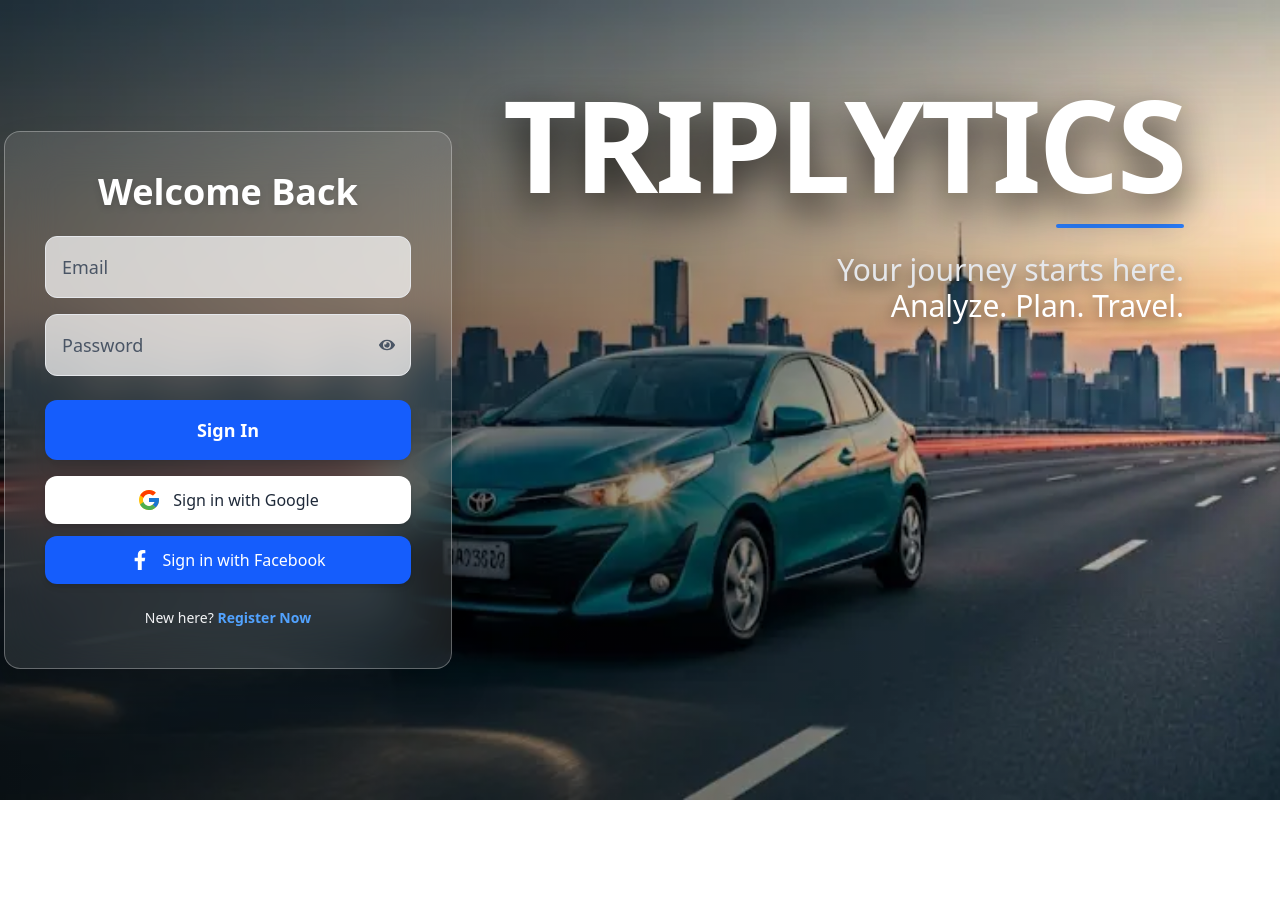
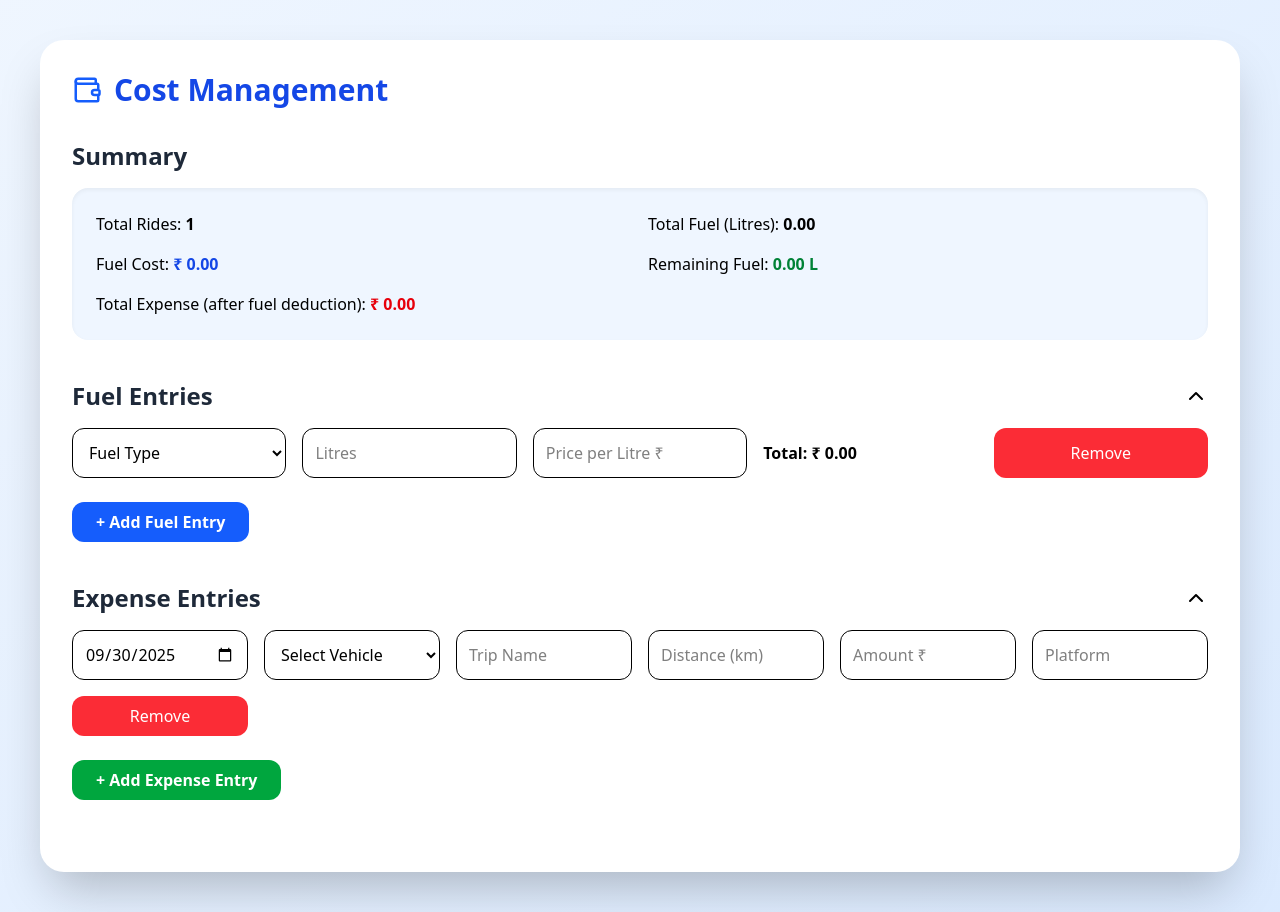
Before and after one commit to sagardhondge/Triplytics, a React app in the folder frontend/: page /costs in a window 1280 px wide. Before the commit this address led to /login. Before the commit the page ends 800 px from the top, so only its background shows below. Built offline with nearby package versions, Linux system fonts and the light colour scheme; sample sign-in values are in the browser's storage; the HTML template or start-up script is replaced by a standard one.

Commit message:
updated frontend

```diff
--- a/frontend/src/components/ProtectedRoute.jsx
+++ b/frontend/src/components/ProtectedRoute.jsx
@@ -2,8 +2,11 @@ import { Navigate } from "react-router-dom";
 import { useAuth } from "../context/AuthContext";
 
 const ProtectedRoute = ({ children }) => {
-  const { user } = useAuth();
+  const { user, loading } = useAuth();
+
+  if (loading) return null; // or a spinner while loading
   if (!user) return <Navigate to="/login" replace />;
+
   return children;
 };
 
--- a/frontend/src/pages/Costs.jsx
+++ b/frontend/src/pages/Costs.jsx
@@ -1,72 +1,101 @@
+// src/pages/Costs.jsx
 import React, { useState } from "react";
-import { PlusCircle, Calculator, Wallet } from "lucide-react";
+import { Wallet, ChevronDown, ChevronUp } from "lucide-react";
 
-const CostDetails = () => {
-  const [quickEntry, setQuickEntry] = useState({
-    date: "",
-    type: "",
+const Costs = ({ vehicles = [] }) => {
+  // --- State ---
+  const [fuelEntries, setFuelEntries] = useState([
+    { id: Date.now(), type: "", litres: "", pricePerLitre: "" },
+  ]);
+
+  const [expenseEntries, setExpenseEntries] = useState([
+    {
+      id: Date.now(),
+      date: new Date().toISOString().slice(0, 10),
+      vehicle: "",
+      tripName: "",
+      distance: "",
       amount: "",
-    notes: "",
-  });
+      others: "",
+      platform: "",
+    },
+  ]);
 
-  const [detailedEntry, setDetailedEntry] = useState({
-    tripName: "",
-    start: "",
-    end: "",
-    distance: "",
-    fuelCost: "",
-    maintenance: "",
-    others: "",
-  });
+  const [showFuel, setShowFuel] = useState(true);
+  const [showExpense, setShowExpense] = useState(true);
 
-  const [entries, setEntries] = useState([]);
-
-  const handleQuickChange = (e) => {
-    setQuickEntry({ ...quickEntry, [e.target.name]: e.target.value });
+  // --- Fuel Entries ---
+  const handleFuelChange = (id, e) => {
+    setFuelEntries((prev) =>
+      prev.map((f) => (f.id === id ? { ...f, [e.target.name]: e.target.value } : f))
+    );
   };
 
-  const handleDetailedChange = (e) => {
-    setDetailedEntry({ ...detailedEntry, [e.target.name]: e.target.value });
+  const addFuelEntry = () => {
+    setFuelEntries([...fuelEntries, { id: Date.now(), type: "", litres: "", pricePerLitre: "" }]);
   };
 
-  const handleQuickAdd = () => {
-    if (!quickEntry.type || !quickEntry.amount) return;
-    setEntries([
-      ...entries,
-      { ...quickEntry, id: Date.now(), category: "Quick" },
-    ]);
-    setQuickEntry({ date: "", type: "", amount: "", notes: "" });
+  const removeFuelEntry = (id) => {
+    setFuelEntries(fuelEntries.filter((f) => f.id !== id));
   };
 
-  const handleDetailedAdd = () => {
-    const total =
-      Number(detailedEntry.fuelCost || 0) +
-      Number(detailedEntry.maintenance || 0) +
-      Number(detailedEntry.others || 0);
+  // --- Expense Entries ---
+  const handleExpenseChange = (id, e) => {
+    setExpenseEntries((prev) =>
+      prev.map((exp) => (exp.id === id ? { ...exp, [e.target.name]: e.target.value } : exp))
+    );
+  };
 
-    if (!detailedEntry.tripName || !total) return;
-    setEntries([
-      ...entries,
+  const addExpenseEntry = () => {
+    setExpenseEntries([
+      ...expenseEntries,
       {
-        ...detailedEntry,
-        total,
         id: Date.now(),
-        category: "Detailed",
+        date: new Date().toISOString().slice(0, 10),
+        vehicle: "",
+        tripName: "",
+        distance: "",
+        amount: "",
+        others: "",
+        platform: "",
       },
     ]);
-    setDetailedEntry({
-      tripName: "",
-      start: "",
-      end: "",
-      distance: "",
-      fuelCost: "",
-      maintenance: "",
-      others: "",
-    });
   };
 
-  // Calculate summary totals
-  const totalSpent = entries.reduce((acc, e) => acc + (Number(e.amount) || e.total || 0), 0);
+  const removeExpenseEntry = (id) => {
+    setExpenseEntries(expenseEntries.filter((e) => e.id !== id));
+  };
+
+  // --- Calculations ---
+  const totalFuel = fuelEntries.reduce((acc, f) => acc + Number(f.litres || 0), 0);
+  const fuelCost = fuelEntries.reduce(
+    (acc, f) => acc + Number(f.litres || 0) * Number(f.pricePerLitre || 0),
+    0
+  );
+
+  // Calculate remaining fuel based on trips
+  const totalFuelUsed = expenseEntries.reduce((acc, e) => {
+    const vehicle = vehicles.find((v) => v.name === e.vehicle);
+    if (vehicle && e.distance && vehicle.mileage) {
+      return acc + Number(e.distance) / Number(vehicle.mileage);
+    }
+    return acc;
+  }, 0);
+
+  // Total expense after subtracting fuel used cost
+  const totalExpense = expenseEntries.reduce((acc, e) => {
+    const vehicle = vehicles.find((v) => v.name === e.vehicle);
+    let fuelUsed = 0;
+    if (vehicle && e.distance && vehicle.mileage) {
+      fuelUsed = Number(e.distance) / Number(vehicle.mileage);
+    }
+    // Use average fuel price
+    const avgFuelPrice =
+      fuelEntries.reduce((sum, f) => sum + Number(f.litres || 0) * Number(f.pricePerLitre || 0), 0) /
+      (totalFuel || 1);
+    const fuelCostForTrip = fuelUsed * avgFuelPrice;
+    return acc + Number(e.amount || 0) + Number(e.others || 0) - fuelCostForTrip;
+  }, 0);
 
   return (
     <div className="min-h-screen bg-gradient-to-br from-blue-50 to-blue-100 p-6 md:p-10">
@@ -75,148 +104,163 @@ const CostDetails = () => {
           <Wallet className="text-blue-600" size={30} /> Cost Management
         </h1>
 
-        {/* Quick Entry Section */}
+        {/* --- Summary Section --- */}
         <section className="mb-10">
-          <h2 className="text-2xl font-semibold text-gray-800 mb-4 flex items-center gap-2">
-            <PlusCircle className="text-blue-500" /> Quick Entry
-          </h2>
-          <div className="grid md:grid-cols-4 gap-4">
+          <h2 className="text-2xl font-semibold text-gray-800 mb-4">Summary</h2>
+          <div className="bg-blue-50 p-6 rounded-2xl shadow-inner grid md:grid-cols-2 gap-4">
+            <p>Total Rides: <span className="font-bold">{expenseEntries.length}</span></p>
+            <p>Total Fuel (Litres): <span className="font-bold">{totalFuel.toFixed(2)}</span></p>
+            <p>Fuel Cost: <span className="text-blue-700 font-extrabold">₹ {fuelCost.toFixed(2)}</span></p>
+            <p>Remaining Fuel: <span className="text-green-700 font-extrabold">{(totalFuel - totalFuelUsed).toFixed(2)} L</span></p>
+            <p>Total Expense (after fuel deduction): <span className="text-red-600 font-extrabold">₹ {totalExpense.toFixed(2)}</span></p>
+          </div>
+        </section>
+
+        {/* --- Fuel Section --- */}
+        <section className="mb-10">
+          <div
+            className="flex items-center justify-between cursor-pointer mb-4"
+            onClick={() => setShowFuel(!showFuel)}
+          >
+            <h2 className="text-2xl font-semibold text-gray-800">Fuel Entries</h2>
+            {showFuel ? <ChevronUp /> : <ChevronDown />}
+          </div>
+          {showFuel &&
+            fuelEntries.map((f) => (
+              <div key={f.id} className="grid md:grid-cols-5 gap-4 mb-4">
+                <select
+                  name="type"
+                  value={f.type}
+                  onChange={(e) => handleFuelChange(f.id, e)}
+                  className="p-3 border rounded-xl"
+                >
+                  <option value="">Fuel Type</option>
+                  <option value="Petrol">Petrol</option>
+                  <option value="Diesel">Diesel</option>
+                  <option value="CNG">CNG</option>
+                  <option value="Electricity">Electricity</option>
+                </select>
+                <input
+                  type="number"
+                  name="litres"
+                  placeholder="Litres"
+                  value={f.litres}
+                  onChange={(e) => handleFuelChange(f.id, e)}
+                  className="p-3 border rounded-xl"
+                />
+                <input
+                  type="number"
+                  name="pricePerLitre"
+                  placeholder="Price per Litre ₹"
+                  value={f.pricePerLitre}
+                  onChange={(e) => handleFuelChange(f.id, e)}
+                  className="p-3 border rounded-xl"
+                />
+                <p className="flex items-center font-semibold">
+                  Total: ₹ {(Number(f.litres) * Number(f.pricePerLitre) || 0).toFixed(2)}
+                </p>
+                <button
+                  onClick={() => removeFuelEntry(f.id)}
+                  className="bg-red-500 text-white px-4 py-2 rounded-xl hover:bg-red-600 transition-all"
+                >
+                  Remove
+                </button>
+              </div>
+            ))}
+          {showFuel && (
+            <button
+              onClick={addFuelEntry}
+              className="mt-2 bg-blue-600 text-white px-6 py-2 rounded-xl font-semibold hover:bg-blue-700 transition-all"
+            >
+              + Add Fuel Entry
+            </button>
+          )}
+        </section>
+
+        {/* --- Expense Section --- */}
+        <section className="mb-10">
+          <div
+            className="flex items-center justify-between cursor-pointer mb-4"
+            onClick={() => setShowExpense(!showExpense)}
+          >
+            <h2 className="text-2xl font-semibold text-gray-800">Expense Entries</h2>
+            {showExpense ? <ChevronUp /> : <ChevronDown />}
+          </div>
+          {showExpense &&
+            expenseEntries.map((e) => (
+              <div key={e.id} className="grid md:grid-cols-6 gap-4 mb-4">
                 <input
                   type="date"
                   name="date"
-              value={quickEntry.date}
-              onChange={handleQuickChange}
+                  value={e.date}
+                  onChange={(ev) => handleExpenseChange(e.id, ev)}
                   className="p-3 border rounded-xl"
                 />
                 <select
-              name="type"
-              value={quickEntry.type}
-              onChange={handleQuickChange}
+                  name="vehicle"
+                  value={e.vehicle}
+                  onChange={(ev) => handleExpenseChange(e.id, ev)}
                   className="p-3 border rounded-xl"
                 >
-              <option value="">Select Type</option>
-              <option value="Fuel">Fuel</option>
-              <option value="Toll">Toll</option>
-              <option value="Parking">Parking</option>
-              <option value="Maintenance">Maintenance</option>
-              <option value="Other">Other</option>
+                  <option value="">Select Vehicle</option>
+                  {(vehicles || []).map((v) => (
+                    <option key={v.name} value={v.name}>
+                      {v.name}
+                    </option>
+                  ))}
                 </select>
-            <input
-              type="number"
-              name="amount"
-              placeholder="Amount ₹"
-              value={quickEntry.amount}
-              onChange={handleQuickChange}
-              className="p-3 border rounded-xl"
-            />
-            <input
-              type="text"
-              name="notes"
-              placeholder="Notes"
-              value={quickEntry.notes}
-              onChange={handleQuickChange}
-              className="p-3 border rounded-xl"
-            />
-          </div>
-          <button
-            onClick={handleQuickAdd}
-            className="mt-4 bg-blue-600 text-white py-2 px-6 rounded-xl font-semibold hover:bg-blue-700 transition-all"
-          >
-            Add Entry
-          </button>
-        </section>
-
-        {/* Detailed Entry Section */}
-        <section className="mb-10">
-          <h2 className="text-2xl font-semibold text-gray-800 mb-4 flex items-center gap-2">
-            <Calculator className="text-blue-500" /> Detailed Entry
-          </h2>
-          <div className="grid md:grid-cols-3 gap-4">
                 <input
                   type="text"
                   name="tripName"
                   placeholder="Trip Name"
-              value={detailedEntry.tripName}
-              onChange={handleDetailedChange}
-              className="p-3 border rounded-xl"
-            />
-            <input
-              type="text"
-              name="start"
-              placeholder="Start Location"
-              value={detailedEntry.start}
-              onChange={handleDetailedChange}
-              className="p-3 border rounded-xl"
-            />
-            <input
-              type="text"
-              name="end"
-              placeholder="End Location"
-              value={detailedEntry.end}
-              onChange={handleDetailedChange}
+                  value={e.tripName}
+                  onChange={(ev) => handleExpenseChange(e.id, ev)}
                   className="p-3 border rounded-xl"
                 />
                 <input
                   type="number"
                   name="distance"
                   placeholder="Distance (km)"
-              value={detailedEntry.distance}
-              onChange={handleDetailedChange}
+                  value={e.distance}
+                  onChange={(ev) => handleExpenseChange(e.id, ev)}
                   className="p-3 border rounded-xl"
                 />
                 <input
                   type="number"
-              name="fuelCost"
-              placeholder="Fuel Cost ₹"
-              value={detailedEntry.fuelCost}
-              onChange={handleDetailedChange}
+                  name="amount"
+                  placeholder="Amount ₹"
+                  value={e.amount}
+                  onChange={(ev) => handleExpenseChange(e.id, ev)}
                   className="p-3 border rounded-xl"
                 />
                 <input
-              type="number"
-              name="maintenance"
-              placeholder="Maintenance ₹"
-              value={detailedEntry.maintenance}
-              onChange={handleDetailedChange}
+                  type="text"
+                  name="platform"
+                  placeholder="Platform"
+                  value={e.platform}
+                  onChange={(ev) => handleExpenseChange(e.id, ev)}
                   className="p-3 border rounded-xl"
                 />
-            <input
-              type="number"
-              name="others"
-              placeholder="Other Expenses ₹"
-              value={detailedEntry.others}
-              onChange={handleDetailedChange}
-              className="p-3 border rounded-xl"
-            />
+                <button
+                  onClick={() => removeExpenseEntry(e.id)}
+                  className="bg-red-500 text-white px-4 py-2 rounded-xl hover:bg-red-600 transition-all col-span-full md:col-span-1"
+                >
+                  Remove
+                </button>
               </div>
+            ))}
+          {showExpense && (
             <button
-            onClick={handleDetailedAdd}
-            className="mt-4 bg-green-600 text-white py-2 px-6 rounded-xl font-semibold hover:bg-green-700 transition-all"
+              onClick={addExpenseEntry}
+              className="mt-2 bg-green-600 text-white px-6 py-2 rounded-xl font-semibold hover:bg-green-700 transition-all"
             >
-            Save Detailed Entry
+              + Add Expense Entry
             </button>
-        </section>
-
-        {/* Summary Section */}
-        <section>
-          <h2 className="text-2xl font-semibold text-gray-800 mb-4">
-            Summary
-          </h2>
-          <div className="bg-blue-50 p-6 rounded-2xl shadow-inner">
-            <p className="text-xl font-medium text-gray-700">
-              Total Entries: <span className="font-bold">{entries.length}</span>
-            </p>
-            <p className="text-xl font-medium text-gray-700">
-              Total Spent:{" "}
-              <span className="text-blue-700 font-extrabold">
-                ₹ {totalSpent.toFixed(2)}
-              </span>
-            </p>
-          </div>
+          )}
         </section>
       </div>
     </div>
   );
 };
 
-export default CostDetails;
+export default Costs;
--- a/frontend/src/pages/Dashboard.jsx
+++ b/frontend/src/pages/Dashboard.jsx
@@ -1,14 +1,38 @@
 // src/pages/Dashboard.jsx
-import React from "react";
+import { useState } from "react";
 import Navbar from "../components/Navbar";
+import AddExpenseModal from "../components/AddExpenseModal";
 
 const Dashboard = () => {
-  // Dummy profit data (we will fetch from backend later)
-  const profits = {
-    daily: 1200,
-    weekly: 7800,
-    monthly: 32000,
-    annual: 380000,
+  const [expenses, setExpenses] = useState([]);
+  const [isModalOpen, setIsModalOpen] = useState(false);
+
+  const handleSaveExpenses = (newExpenses) => {
+    setExpenses([...expenses, ...newExpenses]);
+  };
+
+  const totalProfit = (period) => {
+    const now = new Date();
+    let filtered = expenses;
+
+    if (period === "daily") {
+      filtered = expenses.filter(
+        (e) => new Date(e.date).toDateString() === now.toDateString()
+      );
+    } else if (period === "weekly") {
+      const weekStart = new Date(now.setDate(now.getDate() - now.getDay()));
+      filtered = expenses.filter((e) => new Date(e.date) >= weekStart);
+    } else if (period === "monthly") {
+      filtered = expenses.filter(
+        (e) => new Date(e.date).getMonth() === new Date().getMonth()
+      );
+    } else if (period === "annual") {
+      filtered = expenses.filter(
+        (e) => new Date(e.date).getFullYear() === new Date().getFullYear()
+      );
+    }
+
+    return filtered.reduce((sum, e) => sum + Number(e.fare || 0), 0);
   };
 
   return (
@@ -22,32 +46,64 @@ const Dashboard = () => {
 
         {/* Profit Cards */}
         <div className="grid grid-cols-1 md:grid-cols-2 lg:grid-cols-4 gap-6 mb-8">
-          <div className="bg-white shadow-lg rounded-xl p-6 border-l-4 border-blue-500">
-            <h2 className="text-gray-500 font-medium">Daily Profit</h2>
-            <p className="text-2xl font-bold mt-2">₹{profits.daily}</p>
-          </div>
-          <div className="bg-white shadow-lg rounded-xl p-6 border-l-4 border-green-500">
-            <h2 className="text-gray-500 font-medium">Weekly Profit</h2>
-            <p className="text-2xl font-bold mt-2">₹{profits.weekly}</p>
-          </div>
-          <div className="bg-white shadow-lg rounded-xl p-6 border-l-4 border-yellow-500">
-            <h2 className="text-gray-500 font-medium">Monthly Profit</h2>
-            <p className="text-2xl font-bold mt-2">₹{profits.monthly}</p>
-          </div>
-          <div className="bg-white shadow-lg rounded-xl p-6 border-l-4 border-red-500">
-            <h2 className="text-gray-500 font-medium">Annual Profit</h2>
-            <p className="text-2xl font-bold mt-2">₹{profits.annual}</p>
-          </div>
+          {["daily", "weekly", "monthly", "annual"].map((period) => (
+            <div
+              key={period}
+              className="bg-white shadow-lg rounded-xl p-6 border-l-4 border-blue-500"
+            >
+              <h2 className="text-gray-500 font-medium capitalize">
+                {period} Profit
+              </h2>
+              <p className="text-2xl font-bold mt-2">₹{totalProfit(period)}</p>
+            </div>
+          ))}
         </div>
 
         {/* Quick Add Ride/Expense Button */}
-        <div className="flex justify-end">
-          <button className="bg-blue-600 hover:bg-blue-700 text-white px-6 py-3 rounded-xl font-semibold shadow-lg transition-all">
+        <div className="flex justify-end mb-8">
+          <button
+            onClick={() => setIsModalOpen(true)}
+            className="bg-blue-600 hover:bg-blue-700 text-white px-6 py-3 rounded-xl font-semibold shadow-lg transition-all"
+          >
             + Add Ride / Expense
           </button>
         </div>
 
-        {/* Optional: Recent rides or summary table (to be implemented later) */}
+        {/* AddExpenseModal */}
+        <AddExpenseModal
+          isOpen={isModalOpen}
+          onClose={() => setIsModalOpen(false)}
+          onSave={handleSaveExpenses}
+        />
+
+        {/* Expense Table */}
+        <div className="overflow-x-auto bg-white shadow-lg rounded-xl p-4">
+          <table className="min-w-full divide-y divide-gray-200">
+            <thead>
+              <tr>
+                <th className="px-4 py-2 text-left">Date</th>
+                <th className="px-4 py-2 text-left">Platform</th>
+                <th className="px-4 py-2 text-left">Fare (₹)</th>
+              </tr>
+            </thead>
+            <tbody className="divide-y divide-gray-200">
+              {expenses.map((e, idx) => (
+                <tr key={idx}>
+                  <td className="px-4 py-2">{e.date}</td>
+                  <td className="px-4 py-2">{e.platform}</td>
+                  <td className="px-4 py-2">{e.fare}</td>
+                </tr>
+              ))}
+              {expenses.length === 0 && (
+                <tr>
+                  <td colSpan={3} className="text-center py-4 text-gray-500">
+                    No expenses yet. Add a ride or expense!
+                  </td>
+                </tr>
+              )}
+            </tbody>
+          </table>
+        </div>
       </div>
     </div>
   );
--- a/frontend/src/utils/axios.js
+++ b/frontend/src/utils/axios.js
@@ -7,7 +7,7 @@ const API = axios.create({
   },
 });
 
-// Optional: add token to requests if logged in
+// Add token to requests if available
 API.interceptors.request.use((config) => {
   const token = localStorage.getItem("token");
   if (token) {
```
Also changed, not shown: frontend/src/context/AuthContext.jsx (+8 -3 lines). Lines whose indentation alone changed are shown as unchanged.
